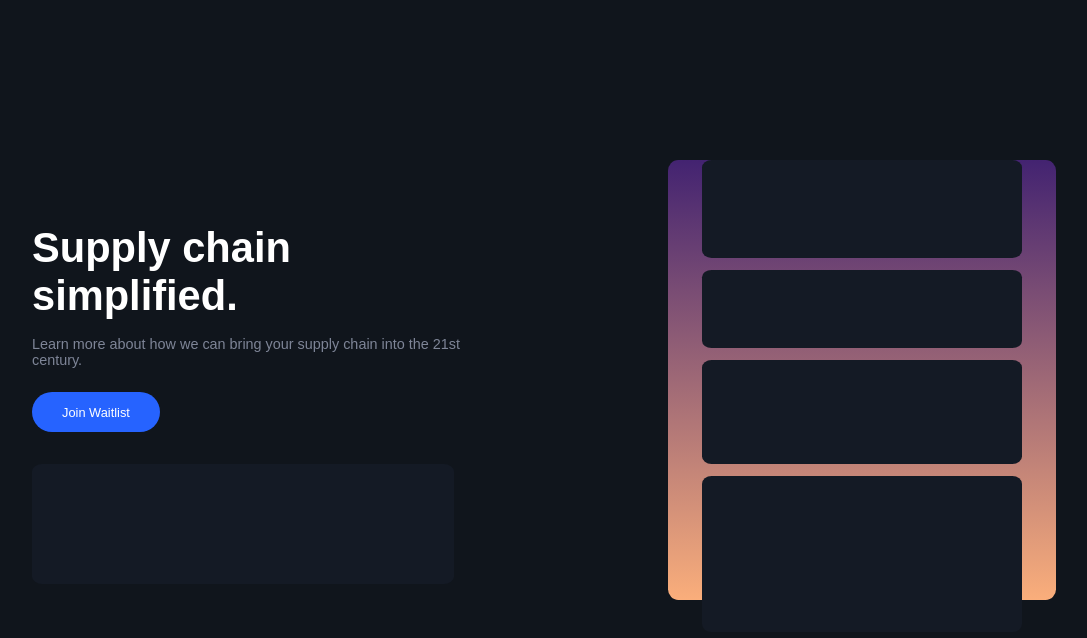
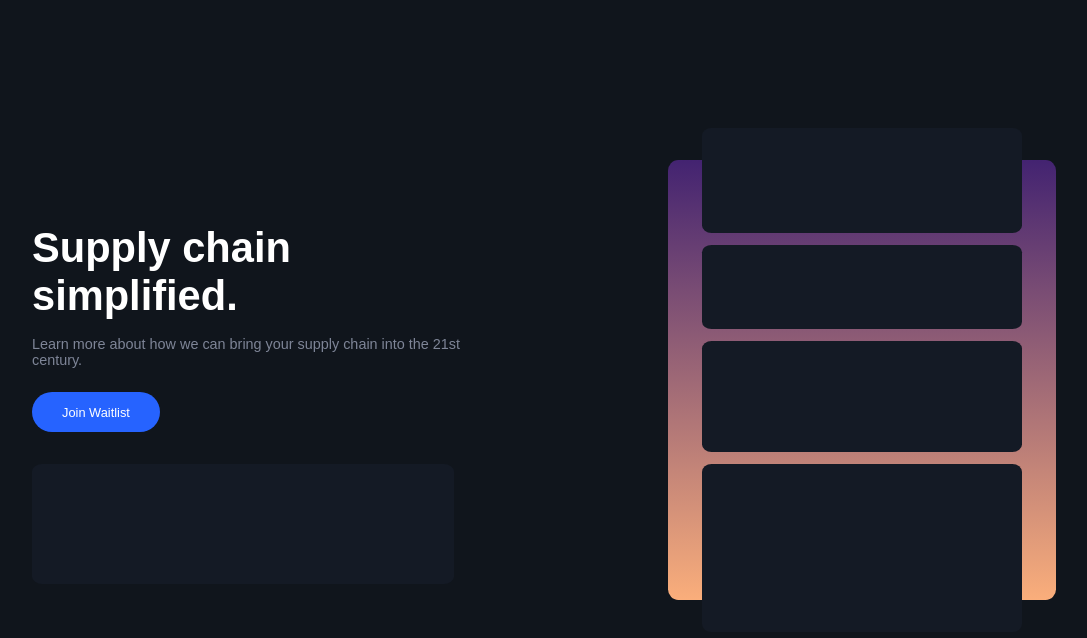
Before and after one commit to rayanwaked/procure-project, a React (Create React App) app: page / in a window 1280 px wide. Shown: the top 638 px of the page, without its empty margins (96-1183 px from the left). Built offline with nearby package versions, Linux system fonts and the light colour scheme.

Commit message:
Margin error

```diff
--- a/src/components/landing/landing.tsx
+++ b/src/components/landing/landing.tsx
@@ -36,7 +36,7 @@ export default function Landing() {
                 <div className="HeroBackdrop">
 
                     <div className="HeroBackdropContent"
-                         style={{marginTop: "-4vhx"}}></div>
+                         style={{marginTop: "-4vh"}}></div>
 
                     <div className="HeroBackdropContent"
                          style={{height: "12vh"}}></div>
```
